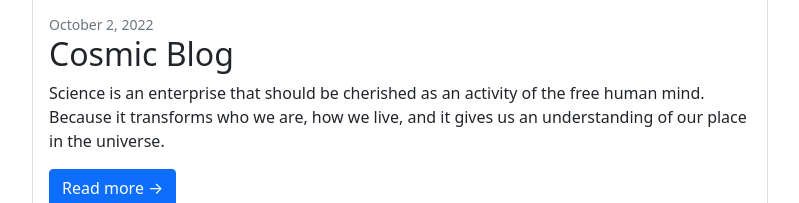
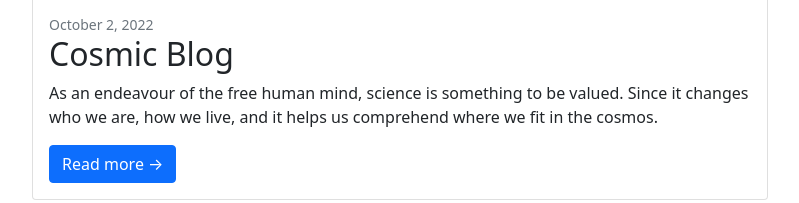
Before and after one commit to garshit/WebAssignment2, a website: page blog.html in a window 1280 px wide. Shown: the part 913-1116 px from the top of the page, without its empty margins (50-849 px from the left). Drawn offline with nearby package versions, Linux system fonts and the light colour scheme.

Commit message:
Update blog.html

```diff
--- a/blog.html
+++ b/blog.html
@@ -54,7 +54,7 @@
                         <div class="card-body">
                             <div class="small text-muted">October 2, 2022</div>
                             <h2 class="card-title">Cosmic Blog</h2>
-                            <p class="card-text">Science is an enterprise that should be cherished as an activity of the free human mind. Because it transforms who we are, how we live, and it gives us an understanding of our place in the universe.</p>
+                            <p class="card-text">As an endeavour of the free human mind, science is something to be valued. Since it changes who we are, how we live, and it helps us comprehend where we fit in the cosmos.</p>
                             <a class="btn btn-primary" href="/article">Read more →</a>
                         </div>
                     </div>
```
